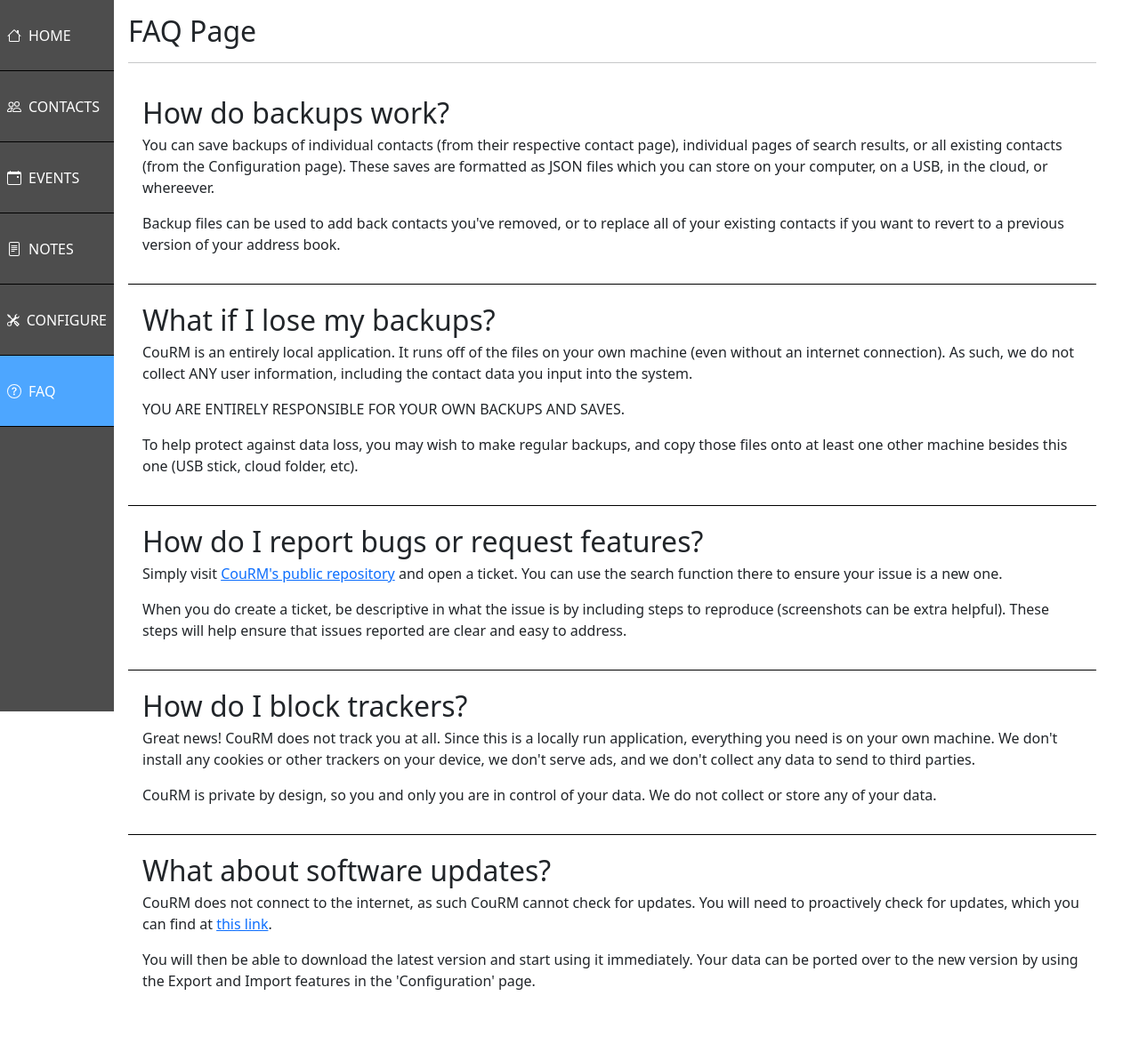
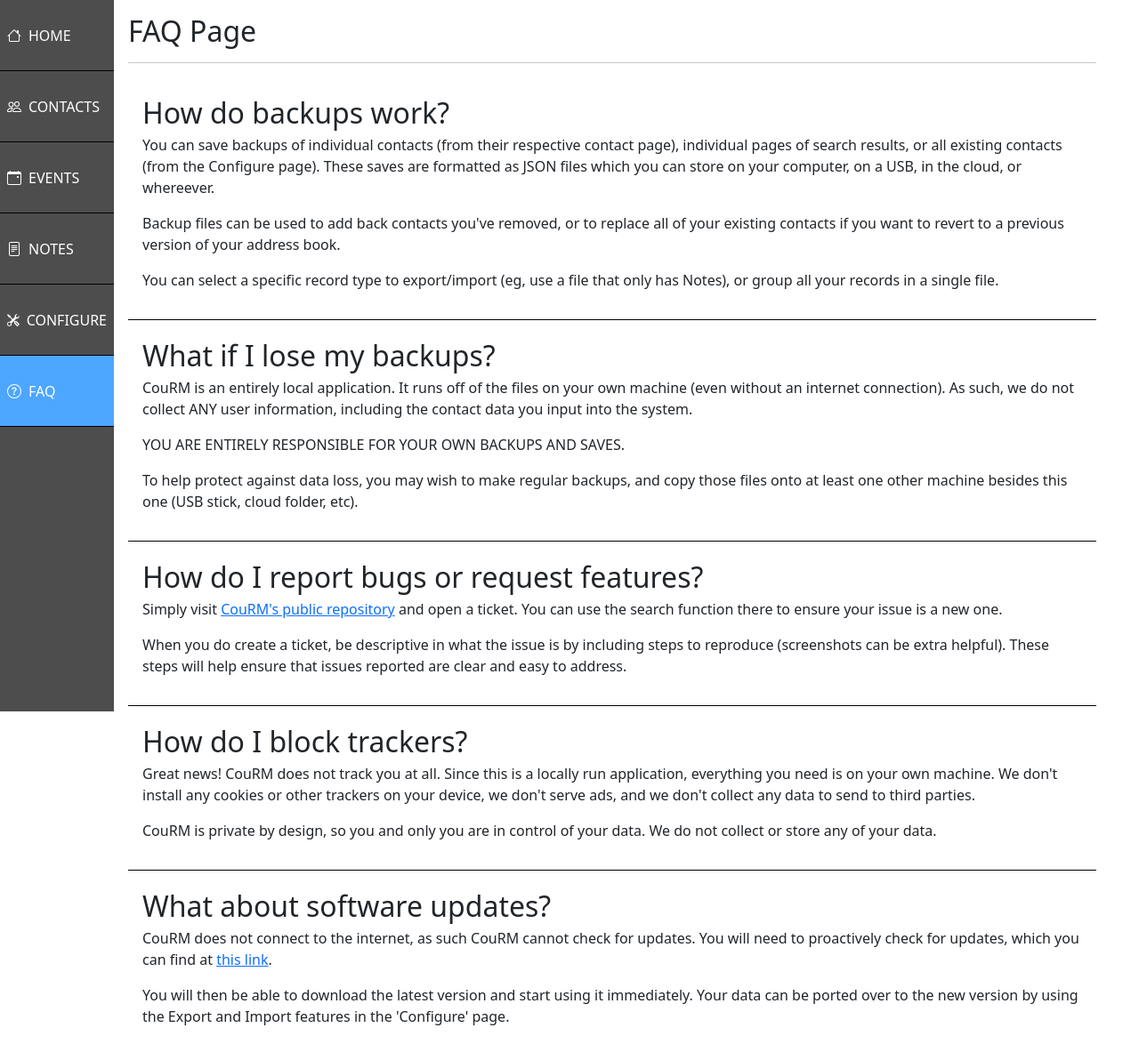
Before and after one commit to Jonathan-Paul-Wood/courm, a React (Create React App) app in the folder ui/: page /faq in a window 1280 px wide. Shown: the top 1192 px of the page at 89% size. Before the commit the page ends 1163 px from the top, so only its background shows below. Built offline with nearby package versions, Linux system fonts and the light colour scheme.

Commit message:
add feature descriptions

```diff
--- a/ui/src/components/FaqHome/FaqHome.js
+++ b/ui/src/components/FaqHome/FaqHome.js
@@ -32,10 +32,13 @@ export default function FaqHome () {
                 </div>
                 <div className="answer">
                     <p>
-                        You can save backups of individual contacts (from their respective contact page), individual pages of search results, or all existing contacts (from the Configuration page). These saves are formatted as JSON files which you can store on your computer, on a USB, in the cloud, or whereever.
+                        You can save backups of individual contacts (from their respective contact page), individual pages of search results, or all existing contacts (from the Configure page). These saves are formatted as JSON files which you can store on your computer, on a USB, in the cloud, or whereever.
                     </p>
                     <p>
                         Backup files can be used to add back contacts you've removed, or to replace all of your existing contacts if you want to revert to a previous version of your address book.
+                    </p>
+                    <p>
+                        You can select a specific record type to export/import (eg, use a file that only has Notes), or group all your records in a single file.
                     </p>
                 </div>
             </div>
@@ -92,7 +95,7 @@ export default function FaqHome () {
                     </p>
                     <p>
                         You will then be able to download the latest version and start using it immediately. Your data can be ported over to the new version by using the Export and Import features
-                        in the 'Configuration' page.
+                        in the 'Configure' page.
                     </p>
                 </div>
             </div>
```
